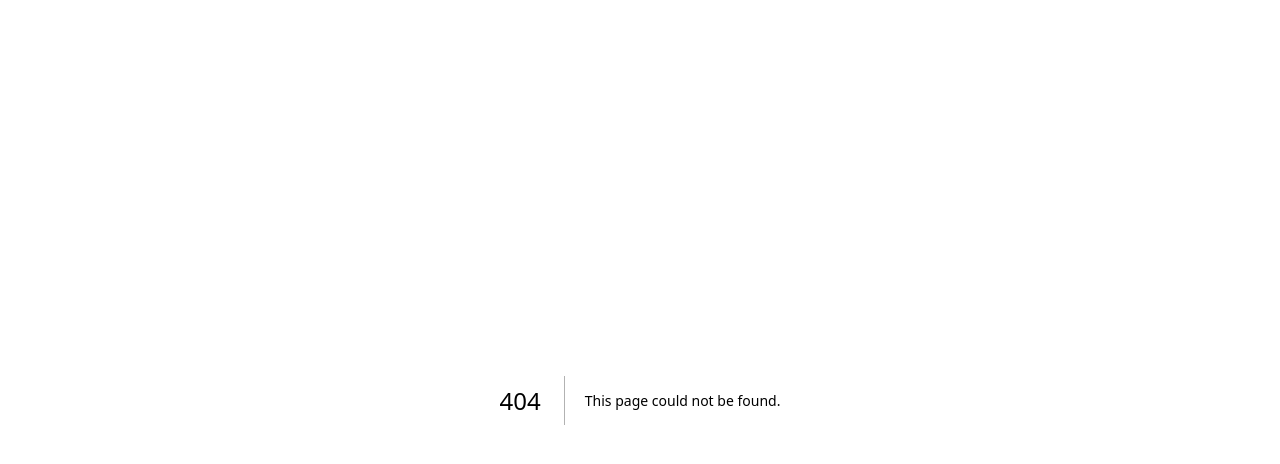
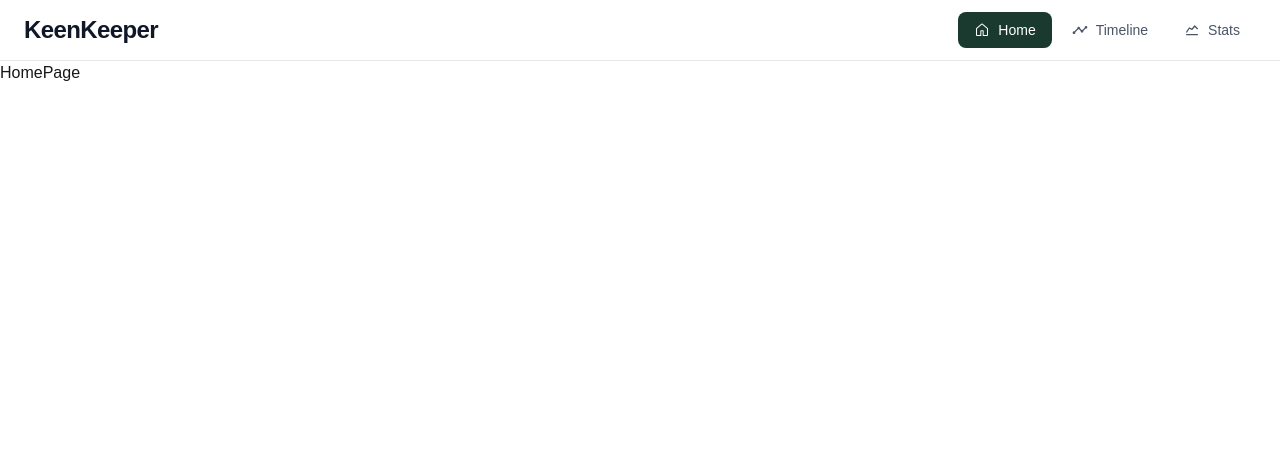
Before and after one commit to Sourov-Chandra/assignment-007-keep_keeper, a Next.js app: page /home in a window 1280 px wide. Before the commit this address had no page. Shown: the top 464 px of the page. Built offline with nearby package versions, Linux system fonts and the light colour scheme.

Commit message:
added the navbar

```diff
--- /dev/null
+++ b/src/app/home/page.jsx
@@ -0,0 +1,9 @@
+import React from 'react'
+
+const HomePage = () => {
+  return (
+    <div>HomePage</div>
+  )
+}
+
+export default HomePage
--- a/src/app/layout.js
+++ b/src/app/layout.js
@@ -1,13 +1,9 @@
-import { Geist, Geist_Mono } from "next/font/google";
+import { Geist } from "next/font/google";
 import "./globals.css";
+import Navbar from "@/component/navbar/Navbar";
 
 const geistSans = Geist({
   variable: "--font-geist-sans",
-  subsets: ["latin"],
-});
-
-const geistMono = Geist_Mono({
-  variable: "--font-geist-mono",
   subsets: ["latin"],
 });
 
@@ -18,11 +14,11 @@ export const metadata = {
 
 export default function RootLayout({ children }) {
   return (
-    <html
-      lang="en"
-      className={`${geistSans.variable} ${geistMono.variable} h-full antialiased`}
-    >
-      <body className="min-h-full flex flex-col">{children}</body>
+    <html lang="en" className={`${geistSans.variable} h-full antialiased`}>
+      <body className="min-h-full flex flex-col">
+        <Navbar />
+        {children}
+        </body>
     </html>
   );
 }
--- a/src/app/page.js
+++ b/src/app/page.js
@@ -2,64 +2,8 @@ import Image from "next/image";
 
 export default function Home() {
   return (
-    <div className="flex flex-col flex-1 items-center justify-center bg-zinc-50 font-sans dark:bg-black">
-      <main className="flex flex-1 w-full max-w-3xl flex-col items-center justify-between py-32 px-16 bg-white dark:bg-black sm:items-start">
-        <Image
-          className="dark:invert"
-          src="/next.svg"
-          alt="Next.js logo"
-          width={100}
-          height={20}
-          priority
-        />
-        <div className="flex flex-col items-center gap-6 text-center sm:items-start sm:text-left">
-          <h1 className="max-w-xs text-3xl font-semibold leading-10 tracking-tight text-black dark:text-zinc-50">
-            To get started, edit the page.js file.
-          </h1>
-          <p className="max-w-md text-lg leading-8 text-zinc-600 dark:text-zinc-400">
-            Looking for a starting point or more instructions? Head over to{" "}
-            <a
-              href="https://vercel.com/templates?framework=next.js&utm_source=create-next-app&utm_medium=appdir-template-tw&utm_campaign=create-next-app"
-              className="font-medium text-zinc-950 dark:text-zinc-50"
-            >
-              Templates
-            </a>{" "}
-            or the{" "}
-            <a
-              href="https://nextjs.org/learn?utm_source=create-next-app&utm_medium=appdir-template-tw&utm_campaign=create-next-app"
-              className="font-medium text-zinc-950 dark:text-zinc-50"
-            >
-              Learning
-            </a>{" "}
-            center.
-          </p>
-        </div>
-        <div className="flex flex-col gap-4 text-base font-medium sm:flex-row">
-          <a
-            className="flex h-12 w-full items-center justify-center gap-2 rounded-full bg-foreground px-5 text-background transition-colors hover:bg-[#383838] dark:hover:bg-[#ccc] md:w-[158px]"
-            href="https://vercel.com/new?utm_source=create-next-app&utm_medium=appdir-template-tw&utm_campaign=create-next-app"
-            target="_blank"
-            rel="noopener noreferrer"
-          >
-            <Image
-              className="dark:invert"
-              src="/vercel.svg"
-              alt="Vercel logomark"
-              width={16}
-              height={16}
-            />
-            Deploy Now
-          </a>
-          <a
-            className="flex h-12 w-full items-center justify-center rounded-full border border-solid border-black/[.08] px-5 transition-colors hover:border-transparent hover:bg-black/[.04] dark:border-white/[.145] dark:hover:bg-[#1a1a1a] md:w-[158px]"
-            href="https://nextjs.org/docs?utm_source=create-next-app&utm_medium=appdir-template-tw&utm_campaign=create-next-app"
-            target="_blank"
-            rel="noopener noreferrer"
-          >
-            Documentation
-          </a>
-        </div>
-      </main>
+    <div>
+
     </div>
   );
 }
--- /dev/null
+++ b/src/component/navbar/Navbar.jsx
@@ -0,0 +1,46 @@
+// components/Navbar.jsx
+import { GoHome } from "react-icons/go";
+import { MdOutlineTimeline } from "react-icons/md";
+import { TbChartLine } from "react-icons/tb";
+import Link from "next/link";
+
+export default function Navbar() {
+  return (
+    <nav className="w-full flex items-center justify-between px-6 py-3 border-b border-gray-200 bg-white">
+      <div>
+        <span className="font-extrabold text-gray-900 text-2xl tracking-tight">
+          Keen
+        </span>
+        <span className="font-bold text-gray-900 text-2xl tracking-tight">
+          Keeper
+        </span>
+      </div>
+
+      <div className="flex items-center gap-1">
+        <Link
+          href="/"
+          className="flex items-center gap-2 bg-[#1a3a2f] text-white px-4 py-2 rounded-lg text-sm font-medium"
+        >
+          <GoHome size={16} />
+          Home
+        </Link>
+
+        <Link
+          href="/timeline"
+          className="flex items-center gap-2 text-gray-600 hover:text-gray-900 px-4 py-2 rounded-lg text-sm font-medium transition-colors"
+        >
+          <MdOutlineTimeline size={16} />
+          Timeline
+        </Link>
+
+        <Link
+          href="/stats"
+          className="flex items-center gap-2 text-gray-600 hover:text-gray-900 px-4 py-2 rounded-lg text-sm font-medium transition-colors"
+        >
+          <TbChartLine size={16} />
+          Stats
+        </Link>
+      </div>
+    </nav>
+  );
+}
```
